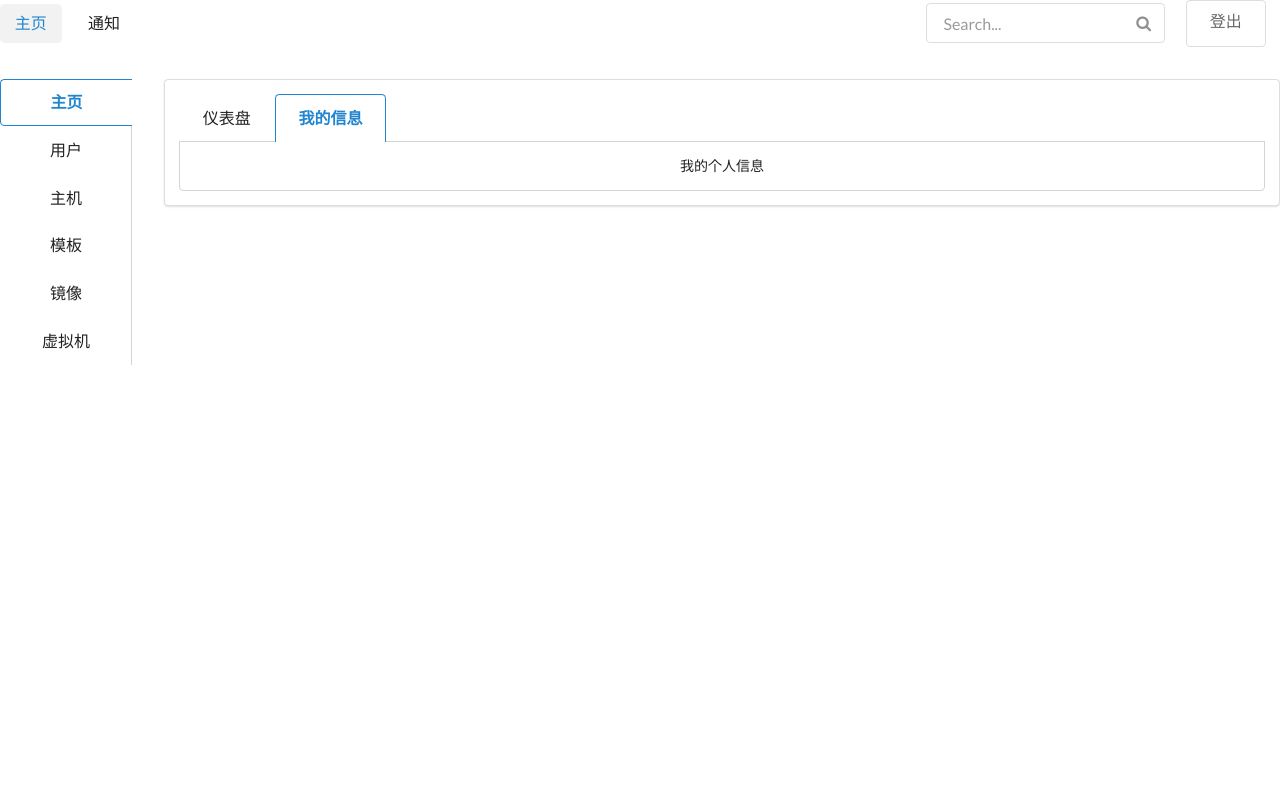
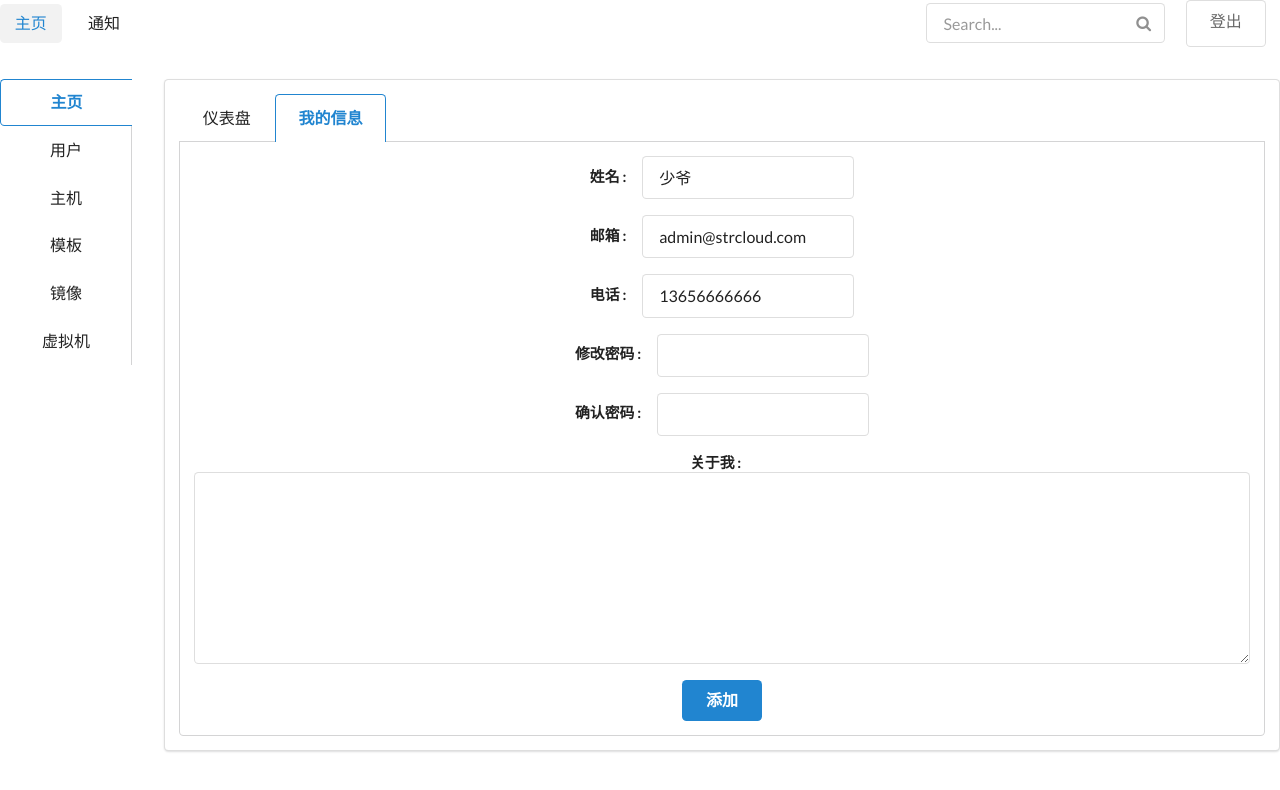
Before and after one commit to dulumao/admin-template, a plain HTML site: page index.html in a window 1280 px wide. Both pictures are taken after a click on the link "我的信息". Drawn offline with Linux system fonts and the light colour scheme.

Commit message:
添加用户主页的个人信息页面

```diff
--- a/index.html
+++ b/index.html
@@ -48,7 +48,36 @@
     </div>
 
     <div class="ui bottom attached tab segment" data-tab="second">
-        <p>我的个人信息</p>
+        <form class="ui form" method="POST">
+            <div class="inline field">
+                <label for="name">姓名 :</label>
+                <input id="name" name="name" type="text" value="少爷">
+            </div>
+            <div class="inline field">
+                <label for="email">邮箱 :</label>
+                <input id="email" name="email" type="email" value="admin@strcloud.com">
+            </div>
+            <div class="inline field">
+                <label for="phone">电话 :</label>
+                <input id="phone" name="phone" type="tel" value="13656666666">
+            </div>
+            <div class="inline field">
+                <label for="password">修改密码 :</label>
+                <input id="password" name="password" type="password">
+            </div>
+            <div class="inline field">
+                <label for="password2">确认密码 :</label>
+                <input id="password2" name="password2" type="password">
+            </div>
+            <div class="inline field">
+                <label for="description">关于我 :</label>
+                <textarea id="description" name="description" type="textarea"></textarea>
+            </div>
+            <div class="inline field">
+                <input id="submit" class="blue ui button" type="submit" value="添加" name="submit"></input>
+            </div>
+        </form>
+
     </div>
 
 
```
